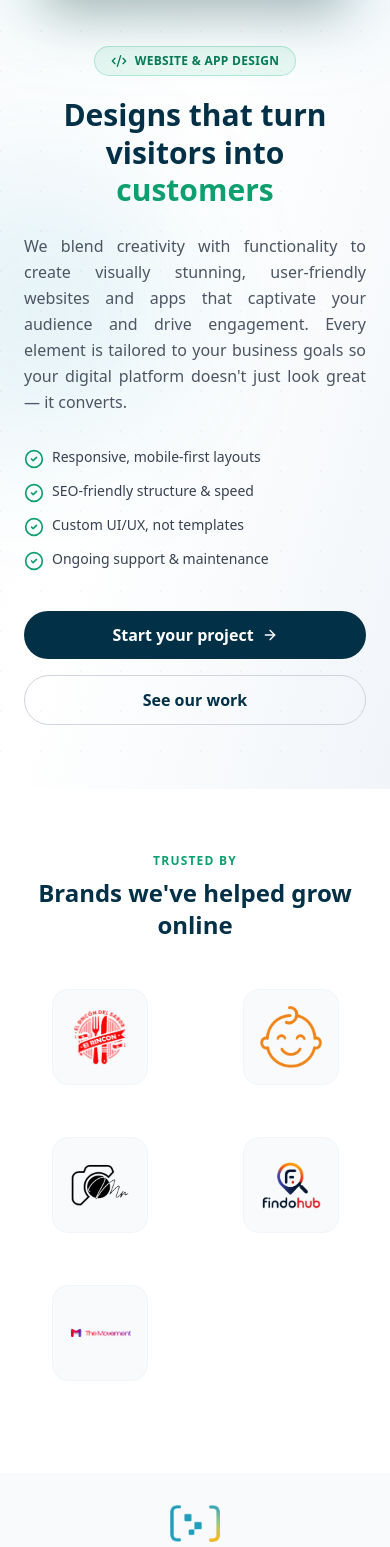
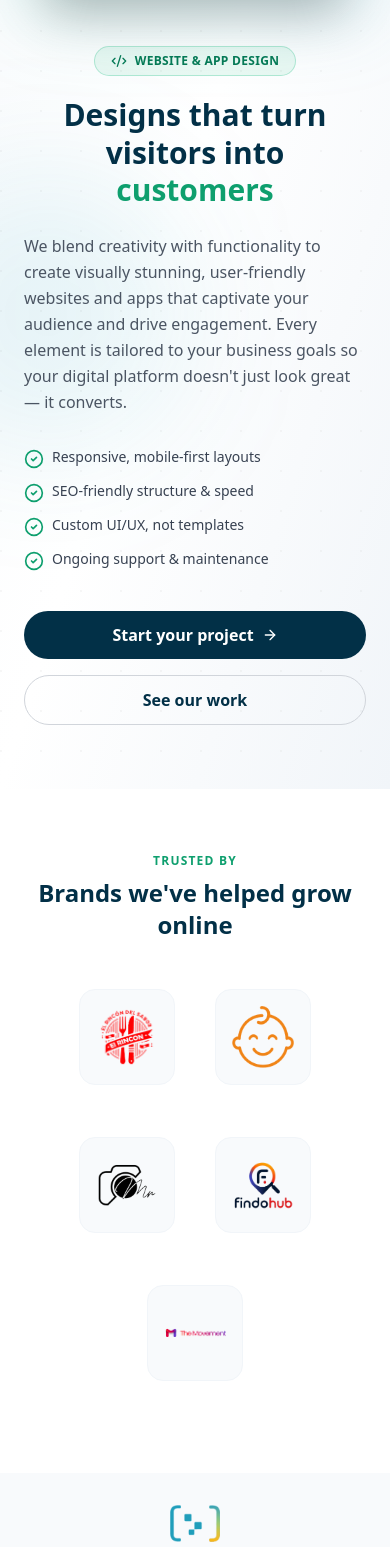
Before and after one commit to AmirBerenji/nophehGroup, a Next.js app: page /webdesign in a window 390 px wide. Shown: the part 450-1997 px from the top of the page. Built offline with nearby package versions, Linux system fonts and the light colour scheme.

Commit message:
Make Mobile improvment

```diff
--- a/app/component/contactus.tsx
+++ b/app/component/contactus.tsx
@@ -8,7 +8,7 @@ export default function ContactUs() {
       className="w-full bg-gray-100 py-16 sm:py-20 px-4 sm:px-6 lg:px-12"
     >
       <div className="max-w-7xl mx-auto bg-white rounded-md shadow-lg p-8 md:p-12">
-        <div className="grid grid-cols-1 md:grid-cols-2 gap-10 items-center pl-5 pr-10">
+        <div className="grid grid-cols-1 md:grid-cols-2 gap-10 items-center md:pl-5 md:pr-10">
           {/* Left Column - Description */}
           <div>
             <h2 className="text-xs sm:text-sm font-semibold uppercase tracking-widest text-[#209EBB]">
@@ -17,7 +17,7 @@ export default function ContactUs() {
             <h3 className="text-2xl font-bold text-gray-800 mt-2 mb-4">
               Get in Touch
             </h3>
-            <p className="text-gray-600 text-lg leading-relaxed text-justify">
+            <p className="text-gray-600 text-lg leading-relaxed text-left">
               At Nofeh, we&#39;re always here to help with your creative and
               business needs. Whether you&#39;re looking for photography,
               videography, branding, media consultation, or professional
--- a/app/component/description.tsx
+++ b/app/component/description.tsx
@@ -12,7 +12,7 @@ export default function Description() {
           <h3 className="mt-2 font-bold text-xl md:text-2xl">
             Captivate your audience
           </h3>
-          <p className="text-justify text-base md:text-lg mt-4 ">
+          <p className="text-left text-base md:text-lg mt-4 ">
             Nofeh, based in Yerevan, AM, transforms brands through powerful
             imagery and strategic marketing. Our professional photography
             services showcase your unique story, while our tailored marketing
--- a/app/marketing/page.tsx
+++ b/app/marketing/page.tsx
@@ -61,7 +61,7 @@ export default function MarketinPage() {
               <span className="text-[#fc8500]">customers</span>
             </h1>
 
-            <p className="mt-6 text-base sm:text-lg text-gray-600 leading-relaxed max-w-xl mx-auto lg:mx-0 text-justify lg:text-left">
+            <p className="mt-6 text-base sm:text-lg text-gray-600 leading-relaxed max-w-xl mx-auto lg:mx-0 text-left">
               We analyze your brand&apos;s strengths and weaknesses to build a
               marketing strategy that actually fits your business. From
               identifying your ideal audience to optimizing every channel,
--- a/app/photography/page.tsx
+++ b/app/photography/page.tsx
@@ -62,7 +62,7 @@ export default function PhotographyPage() {
               <span className="text-[#209EBB]">unforgettable</span>
             </h1>
 
-            <p className="mt-6 text-base sm:text-lg text-gray-600 leading-relaxed max-w-xl mx-auto lg:mx-0 text-justify lg:text-left">
+            <p className="mt-6 text-base sm:text-lg text-gray-600 leading-relaxed max-w-xl mx-auto lg:mx-0 text-left">
               Our team specializes in brand, event, real estate, interior
               design, food, and product photography. We capture the true
               essence of your brand, creating images that build trust and
--- a/app/webdesign/page.tsx
+++ b/app/webdesign/page.tsx
@@ -54,7 +54,7 @@ export default function SocialMediaPage() {
               <span className="text-green-500">customers</span>
             </h1>
 
-            <p className="mt-6 text-base sm:text-lg text-gray-600 leading-relaxed max-w-xl mx-auto lg:mx-0 text-justify lg:text-left">
+            <p className="mt-6 text-base sm:text-lg text-gray-600 leading-relaxed max-w-xl mx-auto lg:mx-0 text-left">
               We blend creativity with functionality to create visually
               stunning, user-friendly websites and apps that captivate your
               audience and drive engagement. Every element is tailored to
@@ -124,14 +124,14 @@ export default function SocialMediaPage() {
             </p>
           </div>
 
-          <div className="grid grid-cols-2 sm:grid-cols-3 lg:grid-cols-5 gap-6 sm:gap-8">
+          <div className="flex flex-wrap justify-center gap-6 sm:gap-8">
             {customers.map((customer) => (
               <button
                 key={customer.id}
                 type="button"
                 onClick={() => handleLogoClick(customer.url)}
                 aria-label={`Visit ${customer.name}`}
-                className="group flex flex-col items-center gap-3"
+                className="group flex w-28 sm:w-32 flex-col items-center gap-3"
               >
                 <div className="flex h-24 w-24 sm:h-28 sm:w-28 items-center justify-center rounded-2xl border border-slate-100 bg-slate-50 p-4 transition-all duration-300 group-hover:-translate-y-1 group-hover:border-green-400/50 group-hover:shadow-lg">
                   <Image
```
